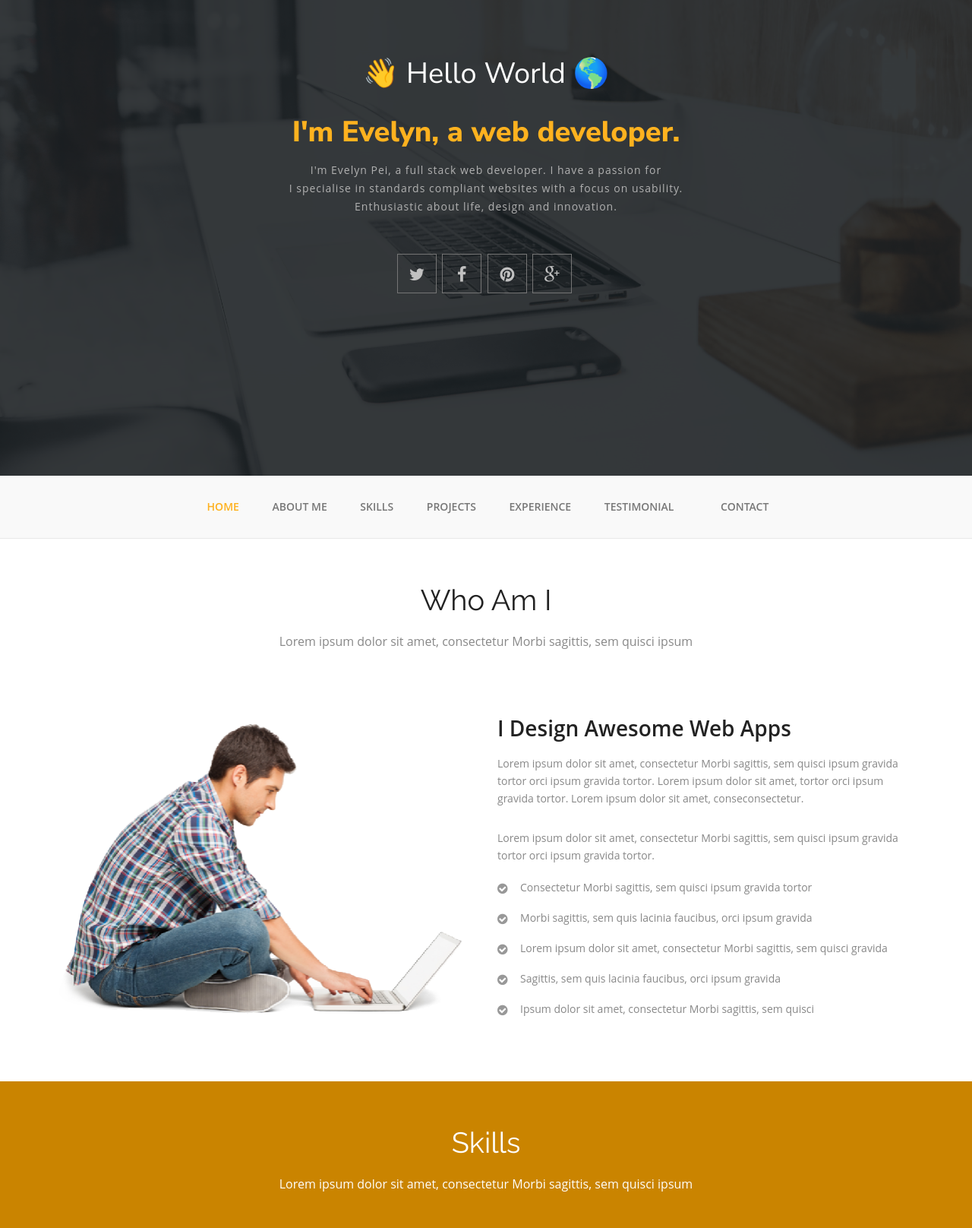
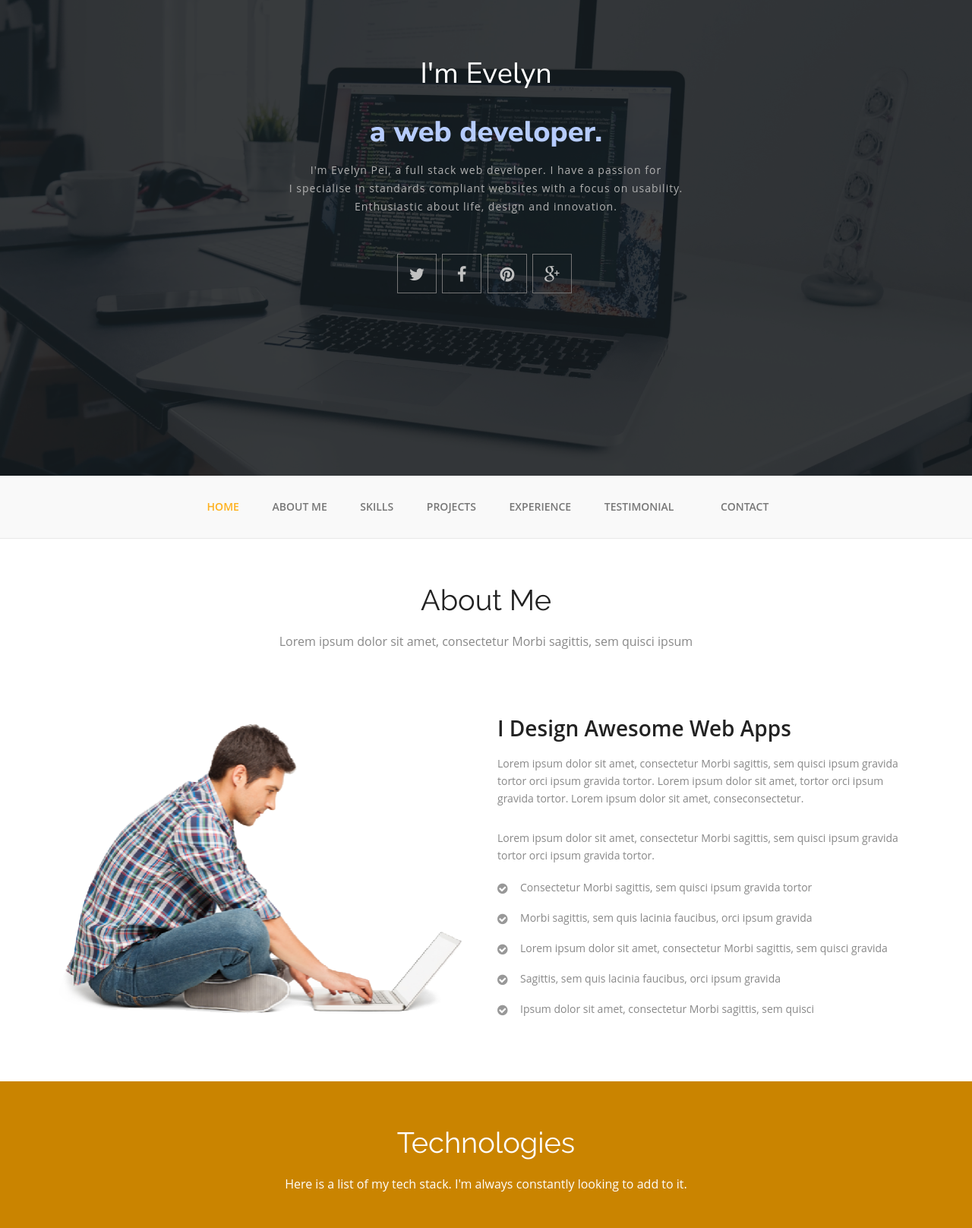
Before and after one commit to farzad-cv/portfolio, a plain HTML site: page index.html in a window 1280 px wide. Shown: the part 124-1740 px from the top of the page at 76% size. Drawn offline with Linux system fonts and the light colour scheme.

Commit message:
Made some style changes

```diff
--- a/css/style.css
+++ b/css/style.css
@@ -392,7 +392,7 @@ p {
 .top_cont_outer {
     position: relative;
     height: 750px;
-    background: url('../img/laptop.jpg') no-repeat;
+    background: url('../img/code3.jpg') no-repeat;
     background-size: cover;
     background-position: bottom;
 }
@@ -450,7 +450,7 @@ p {
 
 .top_left_cont h2 strong {
     font-weight: 700;
-    color: #FFB21F;
+    color: #b6ccfe;
 }
 
 .top_left_cont p {
@@ -2044,3 +2044,7 @@ img.img.img-circle.lt-box {
     width: 60px;
     height: auto;
 }
+
+.hidden {
+    display: none;
+}
--- a/index.html
+++ b/index.html
@@ -30,7 +30,7 @@
         <div class="row">
           <div class="col-md-12">
             <div class="top_left_cont intro zoomIn wow animated">
-              <h2>👋 Hello World 🌎<br> <strong>I'm Evelyn, a web developer.</strong></h2>
+              <h2>I'm Evelyn<br> <strong>a web developer.</strong></h2>
               <p>
 			  I'm Evelyn Pei, a full stack web developer. I have a passion for <br/>
 			  I specialise in standards compliant websites with a focus on usability. <br/>
@@ -79,7 +79,7 @@
 <section id="aboutUs"><!--Aboutus-->
 <div class="inner_wrapper aboutUs-container fadeInLeft animated wow">
   <div class="container">
-    <h2>Who Am I</h2>
+    <h2>About Me</h2>
 	<h6>Lorem ipsum dolor sit amet, consectetur Morbi sagittis, sem quisci ipsum</h6>
     <div class="inner_section">
 	  <div class="row">
@@ -118,8 +118,8 @@
 <!--Service-->
 <section  id="service">
   <div class="container">
-    <h2>Skills</h2>
-	<h6>Lorem ipsum dolor sit amet, consectetur Morbi sagittis, sem quisci ipsum</h6>
+    <h2>Technologies</h2>
+	<h6>Here is a list of my tech stack. I'm always constantly looking to add to it.</h6>
     <div class="service_wrapper">
       <div class="row">
         <div class="col-md-3">
@@ -466,7 +466,7 @@
       </div>
     </section>
   </div>
-  <div class="container">
+  <div class="container hidden">
     <div class="footer_bottom"><span>Copyright © 2019. The best <a href="https://webthemez.com/tag/free" target="_blank">Free Template</a> by WebThemez.com</span> </div>
   </div>
 </footer>
```
Also changed, not shown: img/code2.jpg (deleted).
